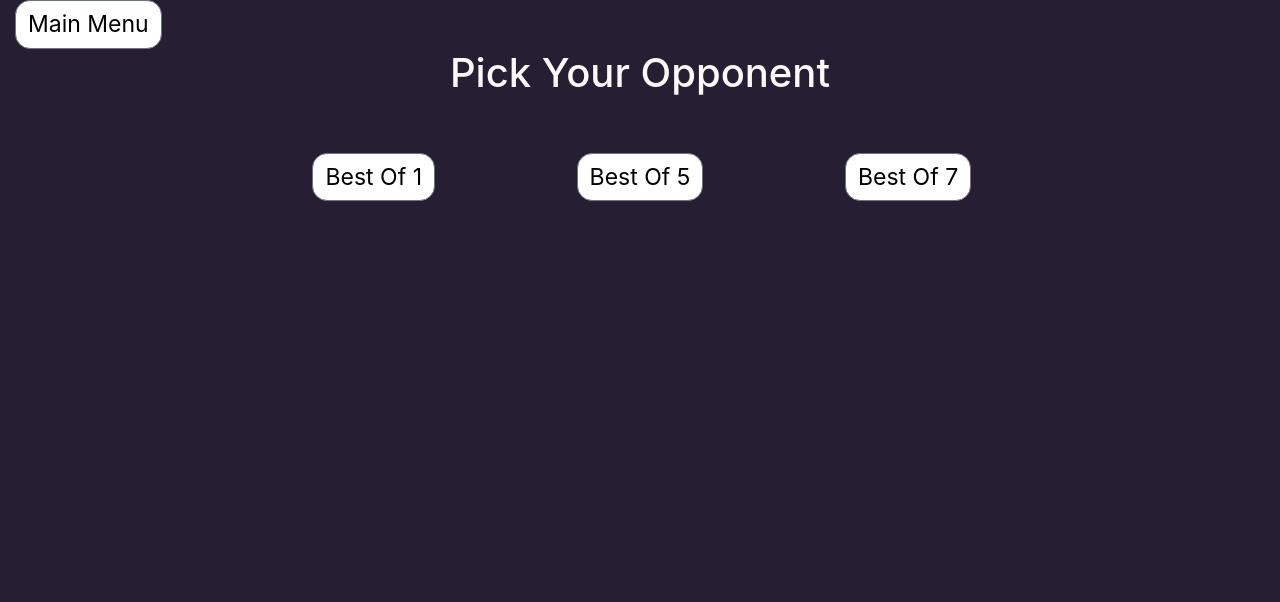
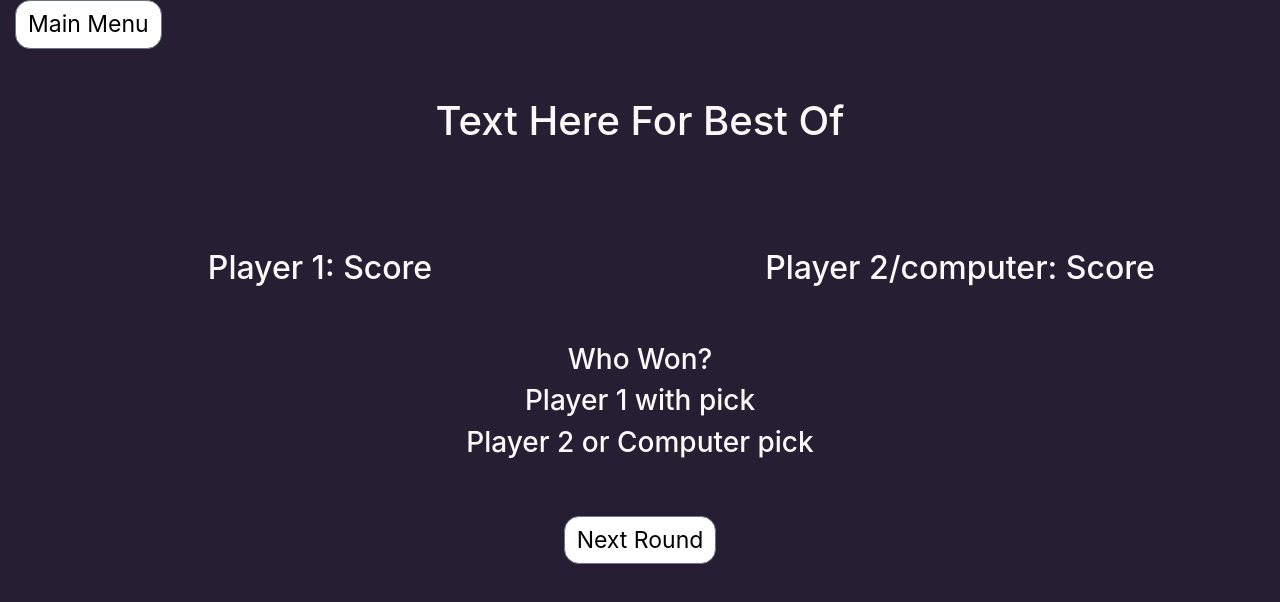
Before and after one commit to TrevorW98/ClassRPSLS, an Angular app in the folder classrpsls/: page / in a window 1280 px wide. Shown: the top 602 px of the page. Built offline with nearby package versions, Linux system fonts and the light colour scheme.

Commit message:
end screen buttons done

```diff
--- a/classrpsls/src/app/app.component.html
+++ b/classrpsls/src/app/app.component.html
@@ -1,2 +1,2 @@
-<app-round-page></app-round-page>
+<app-end></app-end>
 <router-outlet></router-outlet>
--- a/classrpsls/src/app/app.module.ts
+++ b/classrpsls/src/app/app.module.ts
@@ -5,11 +5,13 @@ import { AppRoutingModule } from './app-routing.module';
 import { AppComponent } from './app.component';
 import { NgbModule } from '@ng-bootstrap/ng-bootstrap';
 import { RoundPageComponent } from './pages/round-page/round-page.component';
+import { EndComponent } from './pages/end/end.component';
 
 @NgModule({
   declarations: [
     AppComponent,
     RoundPageComponent,
+    EndComponent,
   ],
   imports: [
     BrowserModule,
--- /dev/null
+++ b/classrpsls/src/app/pages/end/end.component.html
@@ -0,0 +1,42 @@
+<div class="container-fluid">
+    <div class="row">
+        <div class="col">
+            <button class="btn btn-secondary">Main Menu</button>
+        </div>
+    </div>
+    <div class="row">
+        <div class="col-12 my-5 center">
+            <h1>Text Here For Best Of</h1>
+        </div>
+
+        <div class="col-6 my-5 center">
+            <h2>Player 1: Score</h2>
+        </div>
+
+        <div class="col-6 my-5 center">
+            <h2>Player 2/computer: Score</h2>
+        </div>
+
+        <div class="col-12 center">
+            <h3>Who Won?</h3>
+        </div>
+
+        <div class="col-12 center">
+         <h3>
+             Player 1 with pick
+         </h3>
+        </div>
+
+        <div class="col-12 center">
+            <h3>
+                Player 2 or Computer pick
+            </h3>
+        </div>
+
+    </div>
+    <div class="row">
+        <div class="col-12 d-flex justify-content-center my-5">
+            <button class="btn btn-secondary">Next Round</button>
+        </div>
+    </div>
+</div>
--- /dev/null
+++ b/classrpsls/src/app/pages/end/end.component.ts
@@ -0,0 +1,15 @@
+import { Component, OnInit } from '@angular/core';
+
+@Component({
+  selector: 'app-end',
+  templateUrl: './end.component.html',
+  styleUrls: ['./end.component.css']
+})
+export class EndComponent implements OnInit {
+
+  constructor() { }
+
+  ngOnInit(): void {
+  }
+
+}
--- a/classrpsls/src/app/pages/round-page/round-page.component.css
+++ b/classrpsls/src/app/pages/round-page/round-page.component.css
@@ -6,14 +6,3 @@
     display: flex;
     justify-content: flex-end;
 }
-
-.btn-secondary{
-    border-radius: 15px;
-    background-color: white;
-    color: black;
-    font-size: 23px;
-}
-.btn-secondary:hover{
-    background-color:#707070;
-    color: white;
-}
--- a/classrpsls/src/styles.css
+++ b/classrpsls/src/styles.css
@@ -1,5 +1,19 @@
 /* You can add global styles to this file, and also import other style files */
 body{
-    background: #261F34;
+    background-color: #261F34;
     color:#FFF8F8;
 }
+.btn-secondary{
+    border-radius: 15px;
+    background-color: white;
+    color: black;
+    font-size: 23px;
+}
+.btn-secondary:hover{
+    background-color:#707070;
+    color: white;
+}
+.center{
+    display:flex;
+    justify-content: center;
+}
```
Also changed, not shown: classrpsls/src/app/pages/end/end.component.css (added), classrpsls/src/app/pages/round-page/round-page.component.html (line endings or trailing spaces), 1 other file (tests, documents, lock files or other folders).
